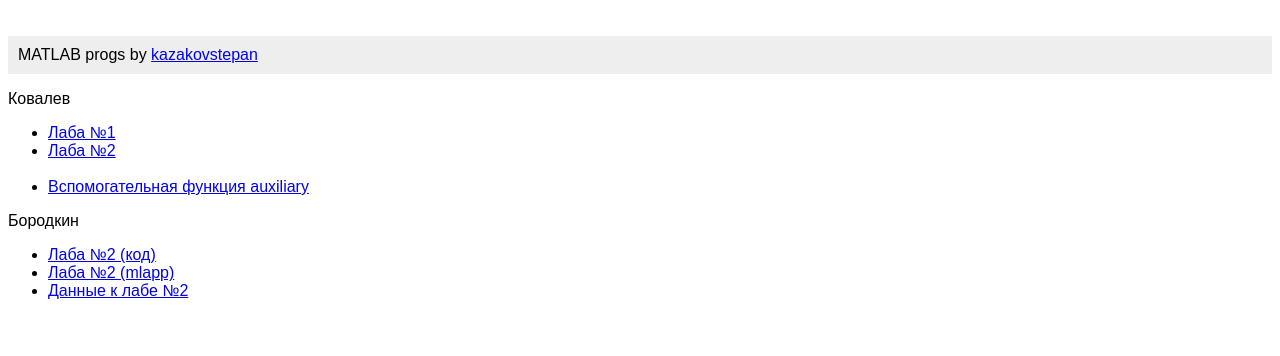
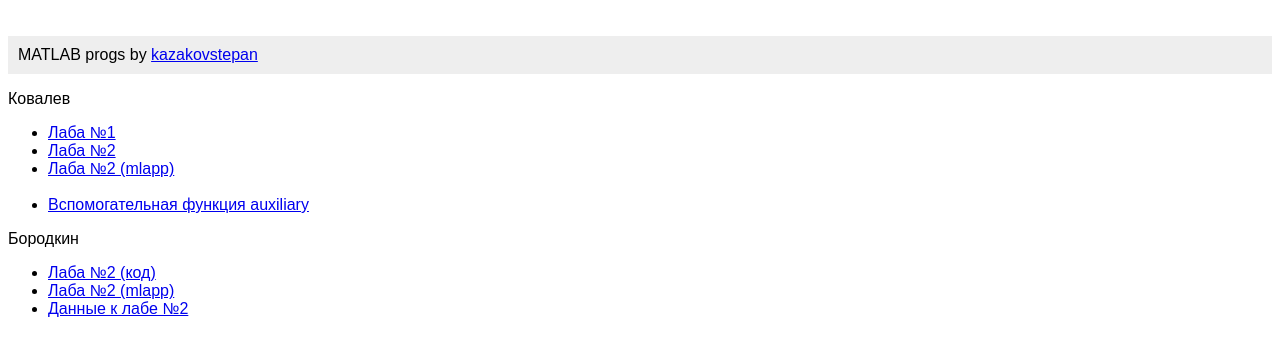
Before and after one commit to ksrt12/matlab, a plain HTML site: page index.html in a window 1280 px wide. Drawn offline with Linux system fonts and the light colour scheme.

Commit message:
kovalev: update laba2
Signed-off-by: Kazakov Stepan <ksrt12group@gmail.com>

```diff
--- a/index.html
+++ b/index.html
@@ -26,6 +26,7 @@ body { padding: 0; font-family: sans-serif; }
     <ul>
         <li><a href="kovalev/laba1.m">Лаба №1</a></li>
         <li><a href="kovalev/laba2.m">Лаба №2</a></li>
+		<li><a href="kovalev/laba2app.mlapp">Лаба №2 (mlapp)</a></li>
         <br>
         <li><a href="kovalev/auxiliary.m">Вспомогательная функция auxiliary</a></li>
     </ul>
```
Also changed, not shown: 2 other files.
